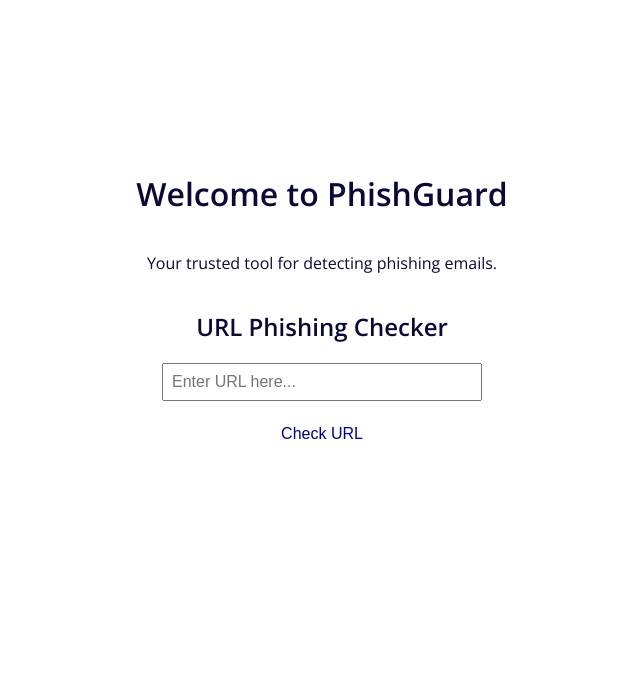
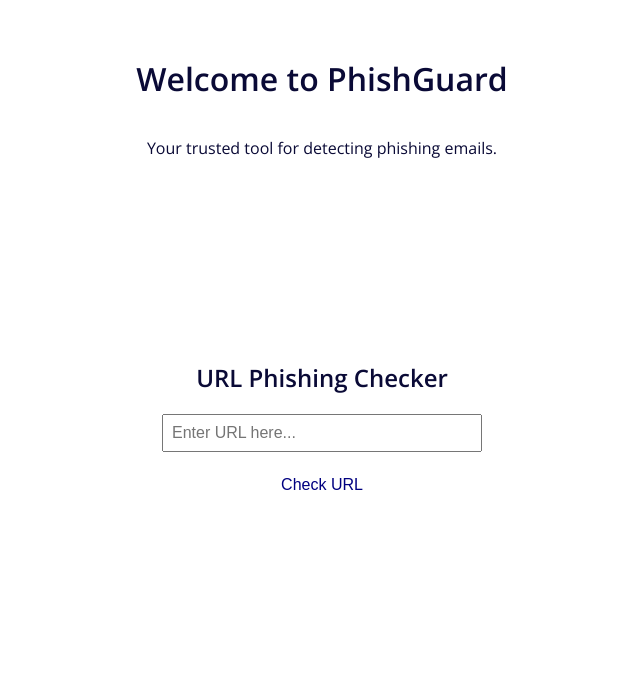
Before and after one commit to Sammy-Haddock/PhishGuard, a Flask app: page / in a window 1280 px wide. Shown: the part 81-780 px from the top of the page, without its empty margins (318-958 px from the left). Run offline with Flask 2, Linux system fonts and the light colour scheme.

Commit message:
Adding spacing to please sammy

```diff
--- a/my-flask-app/static/css/styles.css
+++ b/my-flask-app/static/css/styles.css
@@ -15,12 +15,27 @@ nav {
     font-weight: 600;
 }
 
+h1, p {
+    margin-top: 0;
+    padding-top: 1em;
+    text-align: center;
+}
+
+
 .container {
     display: flex;
     flex-direction: column;
     align-items: center;
     justify-content: center;
-    height: 80vh;
+    height: 200px;
+}
+
+.container2 {
+    display: flex;
+    flex-direction: column;
+    align-items: center;
+    justify-content: center;
+    height: 500px;
 }
 
 input[type="text"] {
--- a/my-flask-app/templates/index.html
+++ b/my-flask-app/templates/index.html
@@ -15,11 +15,13 @@
         <div class="container">
             <h1>Welcome to PhishGuard</h1>
             <p>Your trusted tool for detecting phishing emails.</p>
+        </div>
+        <div2 class="container2">
             <h2>URL Phishing Checker</h2>
             <input type="text" id="urlInput" placeholder="Enter URL here...">
             <button onclick="checkURL()">Check URL</button>
             <p id="result"></p>
-        </div>
+        </div2>
     </main>
     <script>
         async function checkURL() {
```
